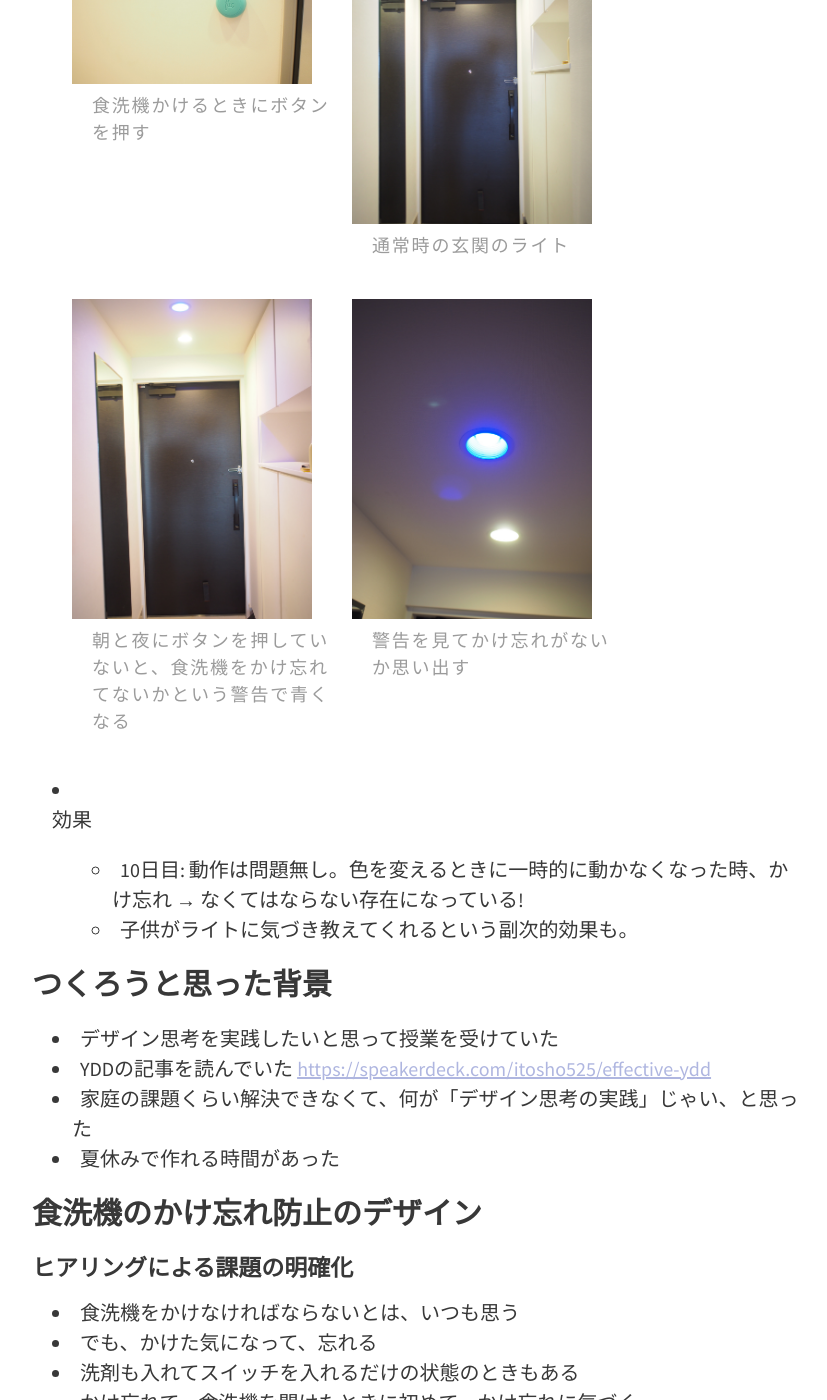
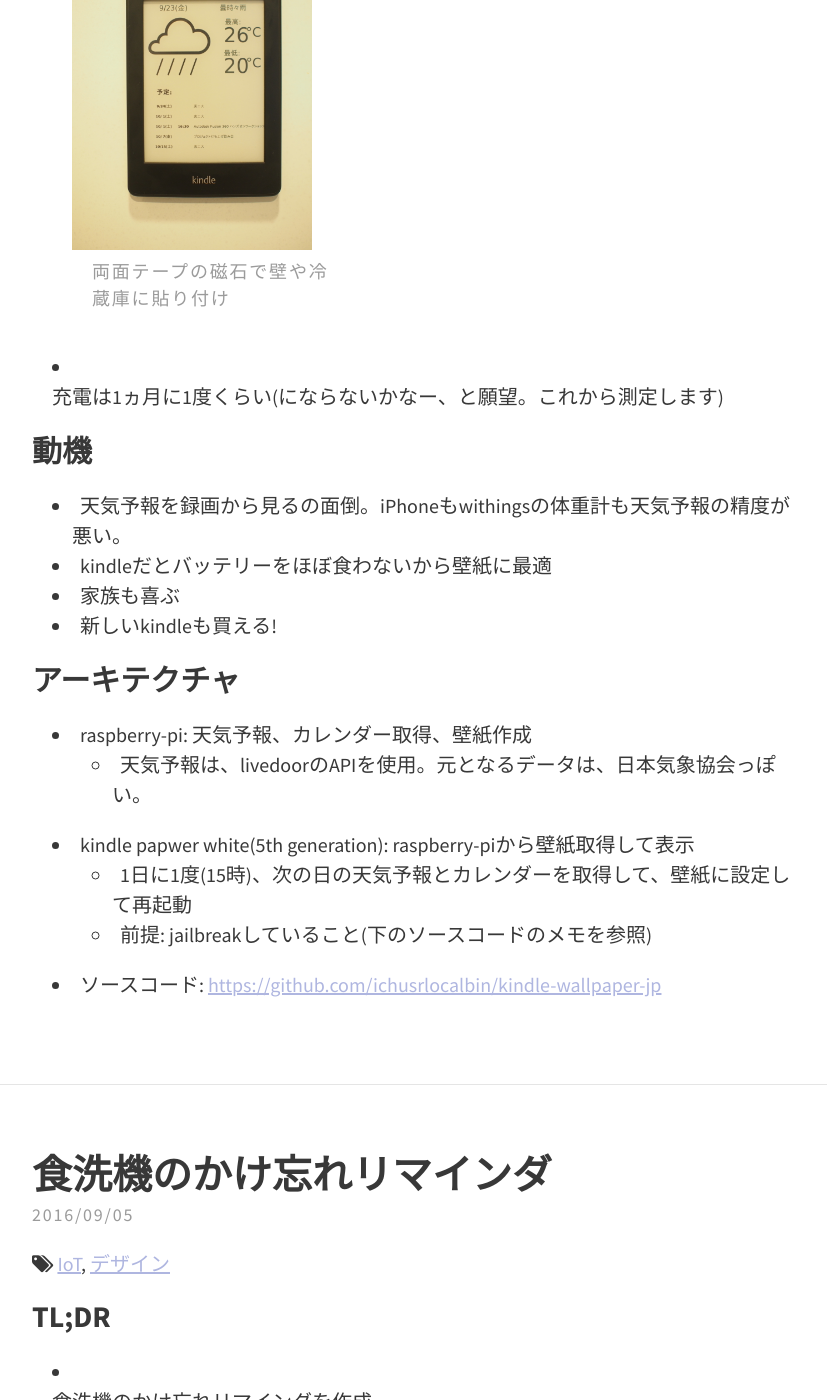
Before and after one commit to ichusrlocalbin/ichusrlocalbin.github.io, a Jekyll site: the page built from index.html, in a window 1280 px wide and 1400 px high, scrolled down 582 px. Shown: the whole window, without its empty margins (224-1051 px from the left). Built offline with Jekyll 4.4.1, drawn with Linux system fonts in a browser that asks for light colours; nearby versions of some CDN libraries; the list of posts is cut into pages by our own code; some of the changed text lies outside the part shown.

Commit message:
kindle wallpaper

```diff
--- /dev/null
+++ b/_posts/2016-09-22-kindle-wallpaper.md
@@ -0,0 +1,35 @@
+---
+layout: post
+title: kindleを使った天気予報/予定表の壁紙
+tags: [IoT, kindle]
+---
+
+## TL;DR
+
+* 古いkindle(paper white, 第5世代)を天気予報とGoogleカレンダーのイベントを表示する壁紙に
+
+  <div class="post-images">
+    <div class="post-image">
+      <a href="/images/posts/kindle-wallpaper/kindle-wallpaper.jpg"><img src="/images/posts/kindle-wallpaper/kindle-wallpaper.jpg"/></a>
+      <div class="post-image-info">両面テープの磁石で壁や冷蔵庫に貼り付け</div>
+    </div>
+    <div class="clear"></div>
+  </div>
+
+* 充電は1ヵ月に1度くらい(にならないかなー、と願望。これから測定します)
+
+## 動機
+
+* 天気予報を録画から見るの面倒。iPhoneもwithingsの体重計も天気予報の精度が悪い。
+* kindleだとバッテリーをほぼ食わないから壁紙に最適
+* 家族も喜ぶ
+* 新しいkindleも買える!
+
+## アーキテクチャ
+
+* raspberry-pi: 天気予報、カレンダー取得、壁紙作成
+  * 天気予報は、livedoorのAPIを使用。元となるデータは、日本気象協会っぽい。
+* kindle papwer white(5th generation): raspberry-piから壁紙取得して表示
+  * 1日に1度(15時)、次の日の天気予報とカレンダーを取得して、壁紙に設定して再起動
+  * 前提: jailbreakしていること(下のソースコードのメモを参照)
+* ソースコード: [https://github.com/ichusrlocalbin/kindle-wallpaper-jp](https://github.com/ichusrlocalbin/kindle-wallpaper-jp)
--- a/tag.md
+++ b/tag.md
@@ -1,6 +1,6 @@
 ---
 layout:    tag
 title:     tag
-tags: [ "IoT", "デザイン" ]
+tags: [ "IoT", "デザイン", "kindle" ]
 permalink: tag/
 ---
```
Also changed, not shown: images/posts/kindle-wallpaper/kindle-wallpaper.jpg (added).
